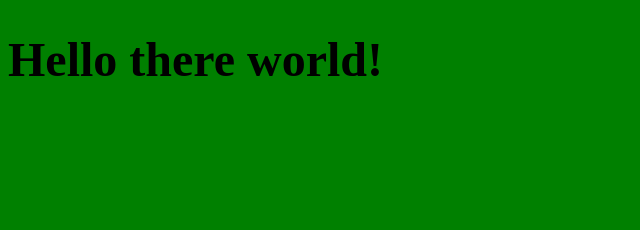
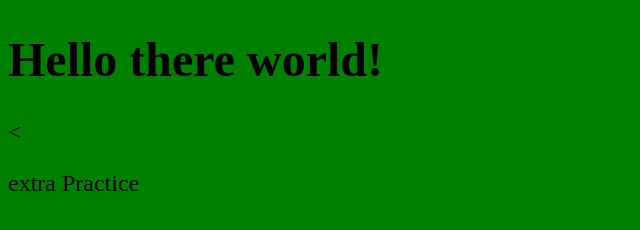
Before and after one commit to nrrao/practice3, a plain HTML site: page index.html in a window 1280 px wide. Shown: the whole page, without its empty margins (0-640 px from the left). Drawn offline with Linux system fonts and the light colour scheme.

Commit message:
added extra practice

```diff
--- a/index.html
+++ b/index.html
@@ -6,5 +6,6 @@
 </head>
 <body>
   <h1>Hello there world!</h1>
+  <<p>extra Practice</p>
 </body>
 </html>
```
